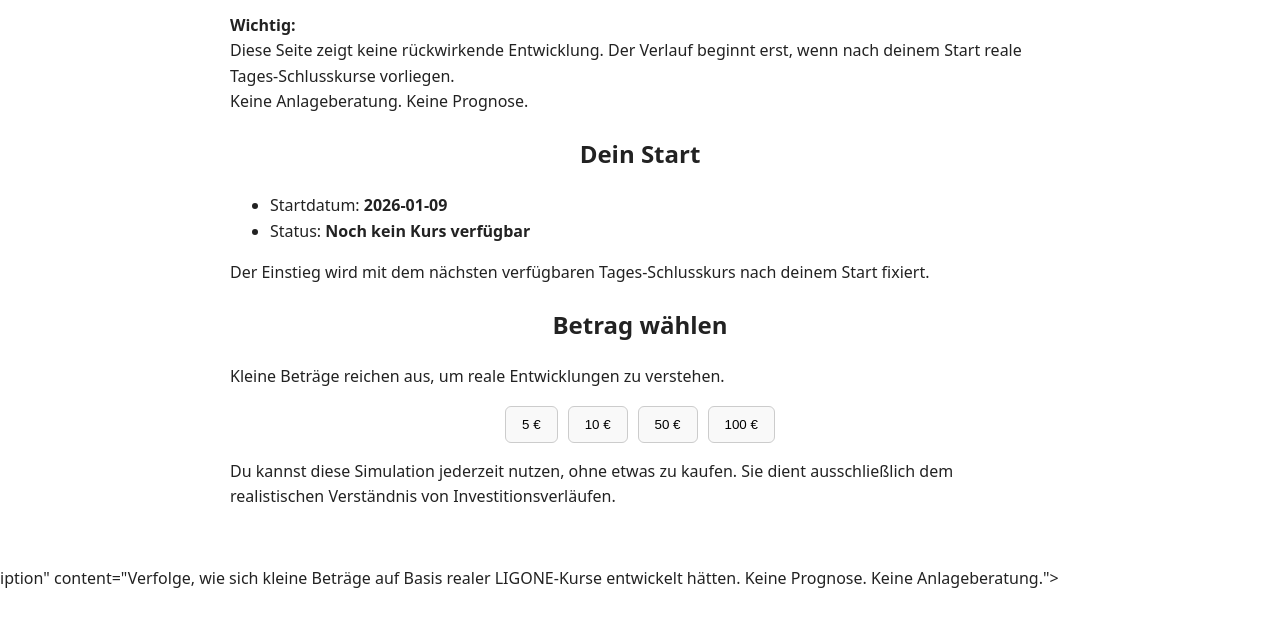
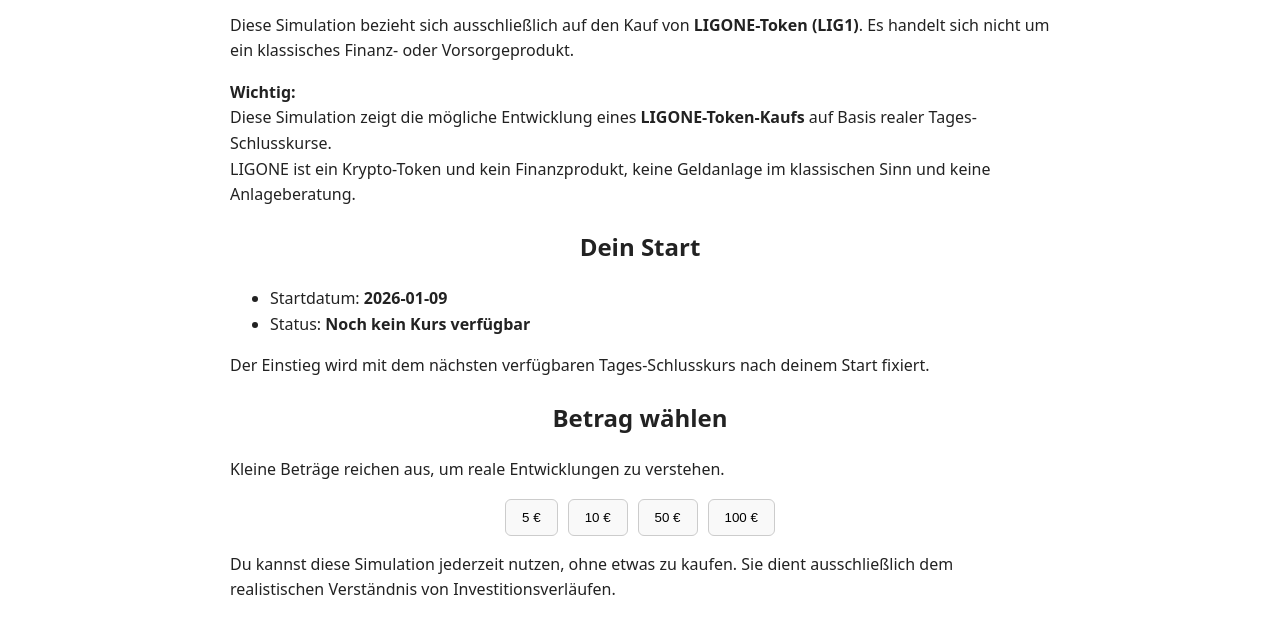
Before and after one commit to LIGONE-token/ligone-vorsorge, a plain HTML site: page simulation.html in a window 1280 px wide. Shown: the part 163-800 px from the top of the page. Drawn offline with nearby package versions, Linux system fonts and the light colour scheme.

Commit message:
Update simulation.html

```diff
--- a/simulation.html
+++ b/simulation.html
@@ -28,19 +28,27 @@
       Diese Simulation begleitet eine Investition so,
       wie sie sich mit echtem Geld entwickeln würde.
     </p>
+    <p class="token-hint">
+  Diese Simulation bezieht sich ausschließlich auf den Kauf von
+  <strong>LIGONE-Token (LIG1)</strong>.
+  Es handelt sich nicht um ein klassisches Finanz- oder Vorsorgeprodukt.
+</p>
+
   </header>
 
   <!-- ===================== GRUNDHINWEIS ===================== -->
   <section class="simulation-note">
-    <p>
-      <strong>Wichtig:</strong><br>
-      Diese Seite zeigt keine rückwirkende Entwicklung.
-      Der Verlauf beginnt erst, wenn nach deinem Start
-      reale Tages-Schlusskurse vorliegen.
-      <br>
-      Keine Anlageberatung. Keine Prognose.
-    </p>
-  </section>
+  <p>
+    <strong>Wichtig:</strong><br>
+    Diese Simulation zeigt die mögliche Entwicklung eines
+    <strong>LIGONE-Token-Kaufs</strong> auf Basis realer Tages-Schlusskurse.
+    <br>
+    LIGONE ist ein Krypto-Token und kein Finanzprodukt,
+    keine Geldanlage im klassischen Sinn
+    und keine Anlageberatung.
+  </p>
+</section>
+
 
   <!-- ===================== STARTINFO ===================== -->
   <section class="start-info">
@@ -79,7 +87,7 @@
       <div class="result-block">
         <h3>Einstieg</h3>
         <ul>
-          <li>Investiert: <strong id="res-amount">–</strong></li>
+          <li>LIGONE-Token-Kauf: <strong id="res-amount">–</strong></li>
           <li>Einstiegskurs: <strong id="res-buy-price">–</strong></li>
           <li>Kursdatum: <strong id="res-buy-date">–</strong></li>
         </ul>
```
